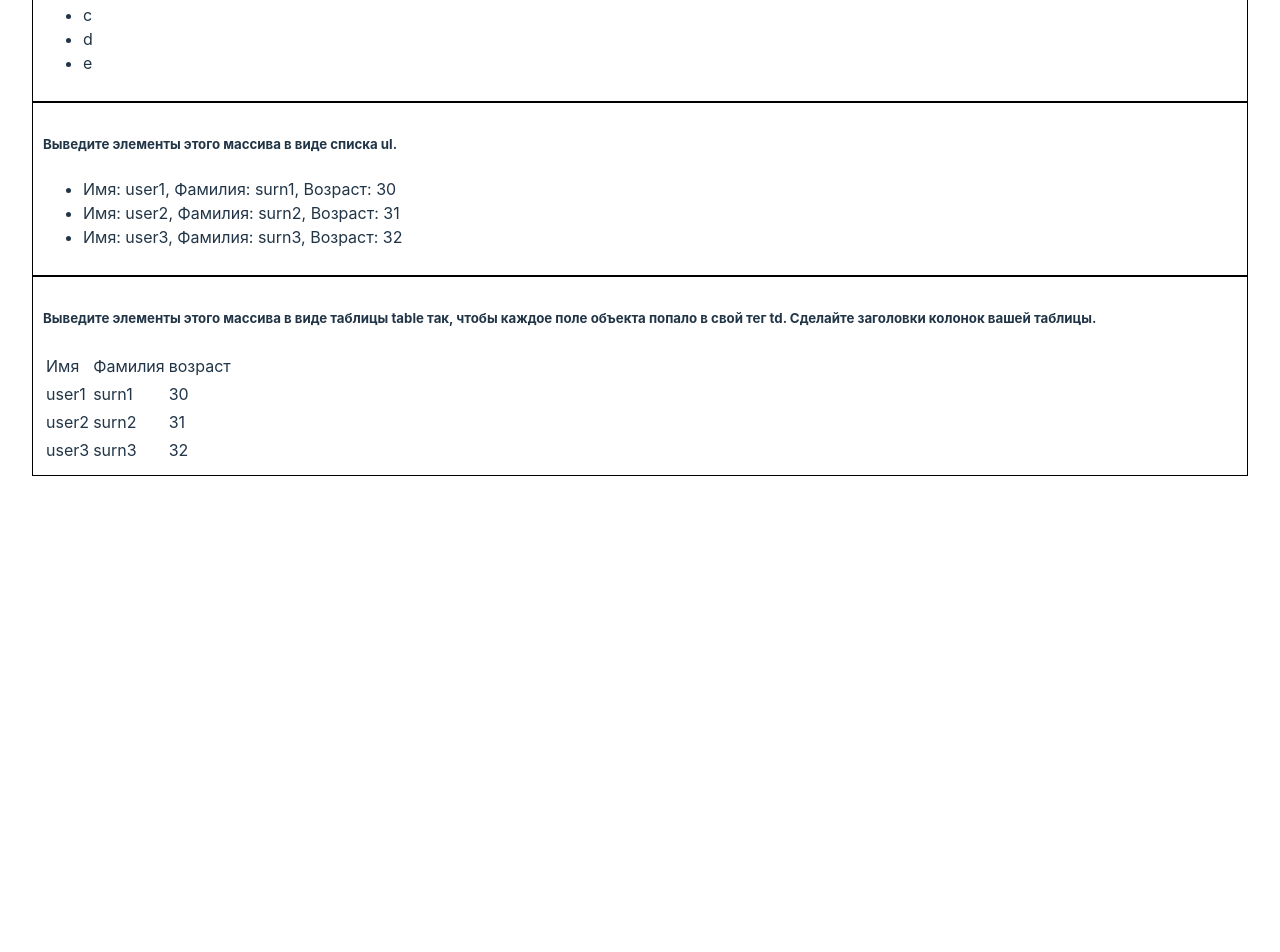
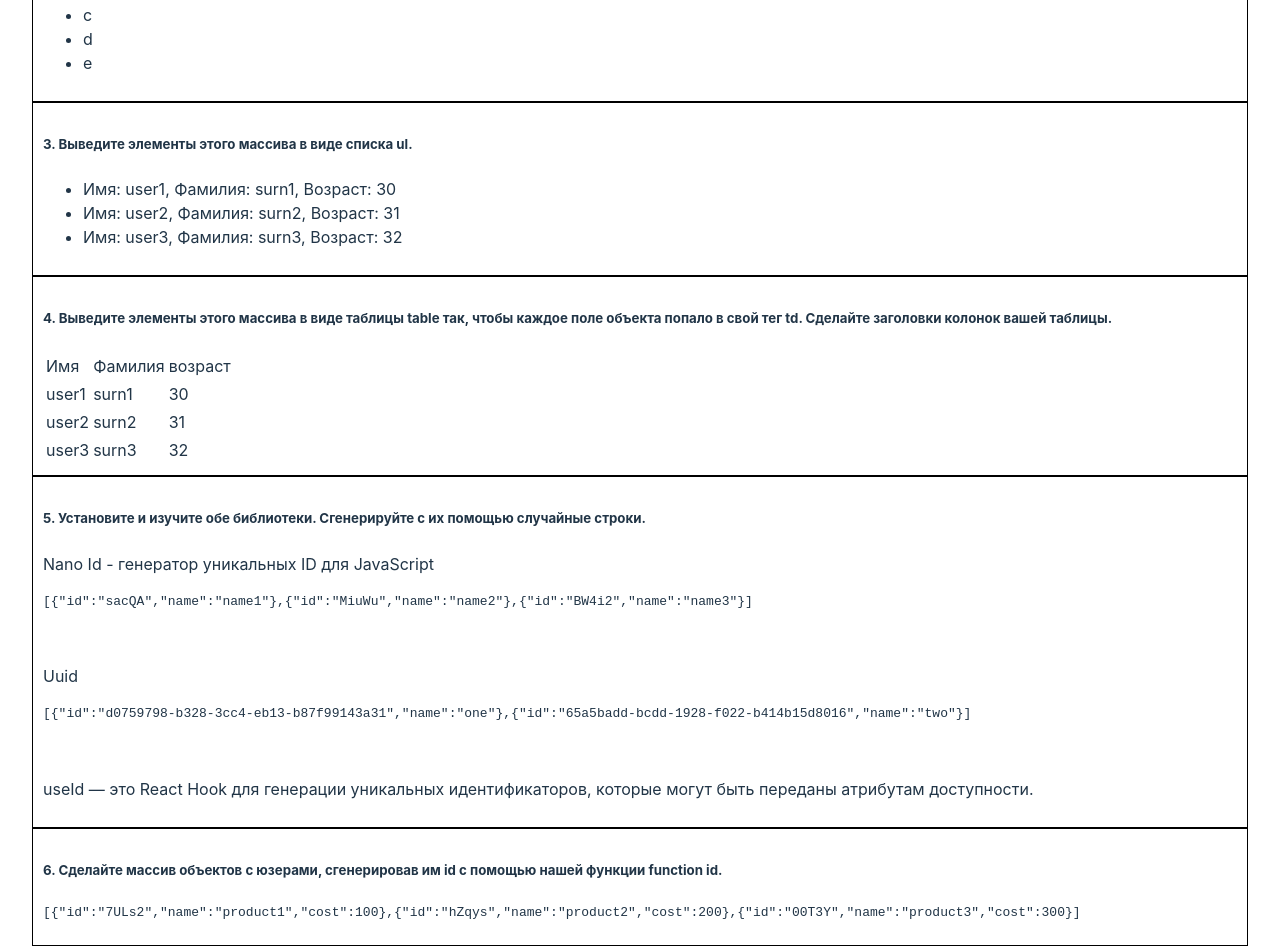
Before and after one commit to Kate2111/React_book, a React (Vite) app: page / in a window 1280 px wide. Shown: the part 280-1232 px from the top of the page. Before the commit the page ends 800 px from the top, so only its background shows below. Built offline with nearby package versions, Linux system fonts and the light colour scheme.

Commit message:
create component with tasks

```diff
--- a/package.json
+++ b/package.json
@@ -11,8 +11,10 @@
     "deploy": "gh-pages -d dist"
   },
   "dependencies": {
+    "nanoid": "^4.0.2",
     "react": "^18.2.0",
-    "react-dom": "^18.2.0"
+    "react-dom": "^18.2.0",
+    "react-uuid": "^2.0.0"
   },
   "devDependencies": {
     "@types/react": "^18.0.28",
--- a/src/App.jsx
+++ b/src/App.jsx
@@ -1,86 +1,18 @@
 import './App.css'
 
+import { Task1, Task2, Task3, Task4, Task5, Task6 } from './tasks/task'
+import * as all from './tasks/task'
+
 function App() {
-  //1
-  function showNum(number) {
-    alert(number)
-  }
-
-  //2
-  const arr = ['a', 'b', 'c', 'd', 'e'];
-  const res = arr.map(function(item, index) {
-		return <li key={index}>{item}</li>;
-	});
-
-  //3
-  const users = [
-    {id: 1,name: 'user1', surn: 'surn1', age: 30},
-    {id: 2,name: 'user2', surn: 'surn2', age: 31},
-    {id: 3,name: 'user3', surn: 'surn3', age: 32},
-  ];
-
-  const userShow = users.map(function(elem) {
-    return <li key={elem.id}>Имя: {elem.name}, Фамилия: {elem.surn}, Возраст: {elem.age}</li>
-  })
-
-  //4
-  const usersTable = [
-    {id: 1, name: 'user1', surn: 'surn1', age: 30},
-    {id: 2, name: 'user2', surn: 'surn2', age: 31},
-    {id: 3, name: 'user3', surn: 'surn3', age: 32},
-  ];
-
-  const showTable = usersTable.map(function(elem) {
-    return <tr key={elem.id}>
-              <td>{elem.name}</td>
-              <td>{elem.surn}</td>
-              <td>{elem.age}</td>
-            </tr>
-
-  })
 
   return (
     <>
-      {/* task 1 */}
-      <div className="border">
-        <h5>Сделайте так, чтобы по клику на первую кнопку алертом выводилось число 1, по клику на вторую кнопку - число 2, а по клику на третью - число 3.</h5>
-        <button onClick={() => showNum(1)}>act1</button>
-        <button onClick={() => showNum(2)}>act2</button>
-        <button onClick={() => showNum(3)}>act3</button>
-      </div>
-
-      {/* task 2 */}
-      <div className="border">
-        <h5>С помощью метода map сформируйте следующий код</h5>
-        <ul>
-          {res}
-        </ul>
-      </div>
-
-      {/* task 3 */}
-      <div className="border">
-        <h5>Выведите элементы этого массива в виде списка ul.</h5>
-        <ul>
-          {userShow}
-        </ul>
-      </div>
-
-      {/* task 4 */}
-      <div className="border">
-        <h5>Выведите элементы этого массива в виде таблицы table так, чтобы каждое поле объекта попало в свой тег td. Сделайте заголовки колонок вашей таблицы.</h5>
-        <table>
-          <thead>
-            <tr>
-              <td>Имя</td>
-              <td>Фамилия</td>
-              <td>возраст</td>
-            </tr>
-          </thead>
-          <tbody>
-            {showTable}
-          </tbody>
-        </table>
-      </div>
+      <Task1/>
+      <Task2/>
+      <Task3/>
+      <Task4/>
+      <Task5/>
+      <all.Task6/>
 
     </>
   )
--- /dev/null
+++ b/src/tasks/task.jsx
@@ -0,0 +1,164 @@
+import { nanoid } from 'nanoid'
+import { useId } from 'react';
+import uuid from 'react-uuid';
+
+import React, { Component } from 'react';
+
+export function Task1() {
+    function showNum(number) {
+        alert(number)
+    }
+    return <>
+        <div className="border">
+            <h5>1. Сделайте так, чтобы по клику на первую кнопку алертом выводилось число 1, по клику на вторую кнопку - число 2, а по клику на третью - число 3.</h5>
+            <button onClick={() => showNum(1)}>act1</button>
+            <button onClick={() => showNum(2)}>act2</button>
+            <button onClick={() => showNum(3)}>act3</button>
+        </div>
+    </>
+}
+
+export function Task2() {
+    const arr = ['a', 'b', 'c', 'd', 'e'];
+    const res = arr.map(function(item, index) {
+		return <li key={index}>{item}</li>;
+	});
+    return <>
+        <div className="border">
+            <h5>2. С помощью метода map сформируйте следующий код</h5>
+            <ul>
+            {res}
+            </ul>
+        </div>
+    </>
+}
+
+export const Task3 = () => {
+    const users = [
+        {id: 1,name: 'user1', surn: 'surn1', age: 30},
+        {id: 2,name: 'user2', surn: 'surn2', age: 31},
+        {id: 3,name: 'user3', surn: 'surn3', age: 32},
+      ];
+
+    const userShow = users.map(function(elem) {
+    return <li key={elem.id}>Имя: {elem.name}, Фамилия: {elem.surn}, Возраст: {elem.age}</li>
+    })
+
+    return <>
+        <div className="border">
+            <h5>3. Выведите элементы этого массива в виде списка ul.</h5>
+            <ul>
+            {userShow}
+            </ul>
+        </div>
+    </>
+}
+
+export const Task4 = () => {
+    const usersTable = [
+        {id: 1, name: 'user1', surn: 'surn1', age: 30},
+        {id: 2, name: 'user2', surn: 'surn2', age: 31},
+        {id: 3, name: 'user3', surn: 'surn3', age: 32},
+      ];
+
+      const showTable = usersTable.map(function(elem) {
+        return <tr key={elem.id}>
+                  <td>{elem.name}</td>
+                  <td>{elem.surn}</td>
+                  <td>{elem.age}</td>
+                </tr>
+
+      })
+
+      return <>
+        <div className="border">
+            <h5>4. Выведите элементы этого массива в виде таблицы table так, чтобы каждое поле объекта попало в свой тег td. Сделайте заголовки колонок вашей таблицы.</h5>
+            <table>
+            <thead>
+                <tr>
+                <td>Имя</td>
+                <td>Фамилия</td>
+                <td>возраст</td>
+                </tr>
+            </thead>
+            <tbody>
+                {showTable}
+            </tbody>
+            </table>
+        </div>
+      </>
+}
+
+export const Task5 = () => {
+           /// Nano ID
+    const arrNanoid = ['name1', 'name2', 'name3']
+    const model = []
+    for(let i = 0; i < arrNanoid.length; i++) {
+        model.push({id: nanoid(5), name:arrNanoid[i]}); // Функция также принимает необязательный аргумент, задающий длину ID:
+    }
+    const modelString = JSON.stringify(model);
+            /// uuuid
+    const arrUuid = ['one', 'two'];
+    const lineItem = [];
+    for(let i = 0; i < arrUuid.length; i++) {
+        lineItem.push({id: uuid(), name:arrUuid[i]});
+    }
+    const lineString = JSON.stringify(lineItem);
+
+    return <>
+        <div className="border">
+            <h5>5. Установите и изучите обе библиотеки. Сгенерируйте с их помощью случайные строки.</h5>
+            <p>Nano Id - генератор уникальных ID для JavaScript</p>
+            <div>
+            <pre>
+                {modelString}
+            </pre>
+            </div>
+            <br />
+            <p>Uuid</p>
+            <div>
+            <pre>
+                {lineString}
+            </pre>
+            </div>
+            <br />
+            <p>useId — это React Hook для генерации уникальных идентификаторов, которые могут быть переданы атрибутам доступности.</p>
+        </div>
+    </>
+}
+
+export class Task6 extends Component {
+    constructor () {
+        super();
+
+        // Код внутри конструктора необходимо перенести внутрь свойства класса
+        const id = () => nanoid(5);
+
+        const prods = [
+            {id: id(), name: 'product1', cost: 100},
+            {id: id(), name: 'product2', cost: 200},
+            {id: id(), name: 'product3', cost: 300},
+        ];
+        const prodsString = JSON.stringify(prods);
+
+        // Присваиваем переменные к свойствам класса
+        this.id = id;
+        this.prods = prods;
+        this.prodsString = prodsString;
+    }
+
+    render() {
+        return (
+            <>
+                <div className="border">
+                    <h5>6. Сделайте массив объектов с юзерами, сгенерировав им id с помощью нашей функции function id.</h5>
+                    <div>
+                        <pre>
+                            {this.prodsString}
+                        </pre>
+                    </div>
+                </div>
+            </>
+        );
+    }
+}
```
Also changed, not shown: 1 other file (tests, documents, lock files or other folders).
